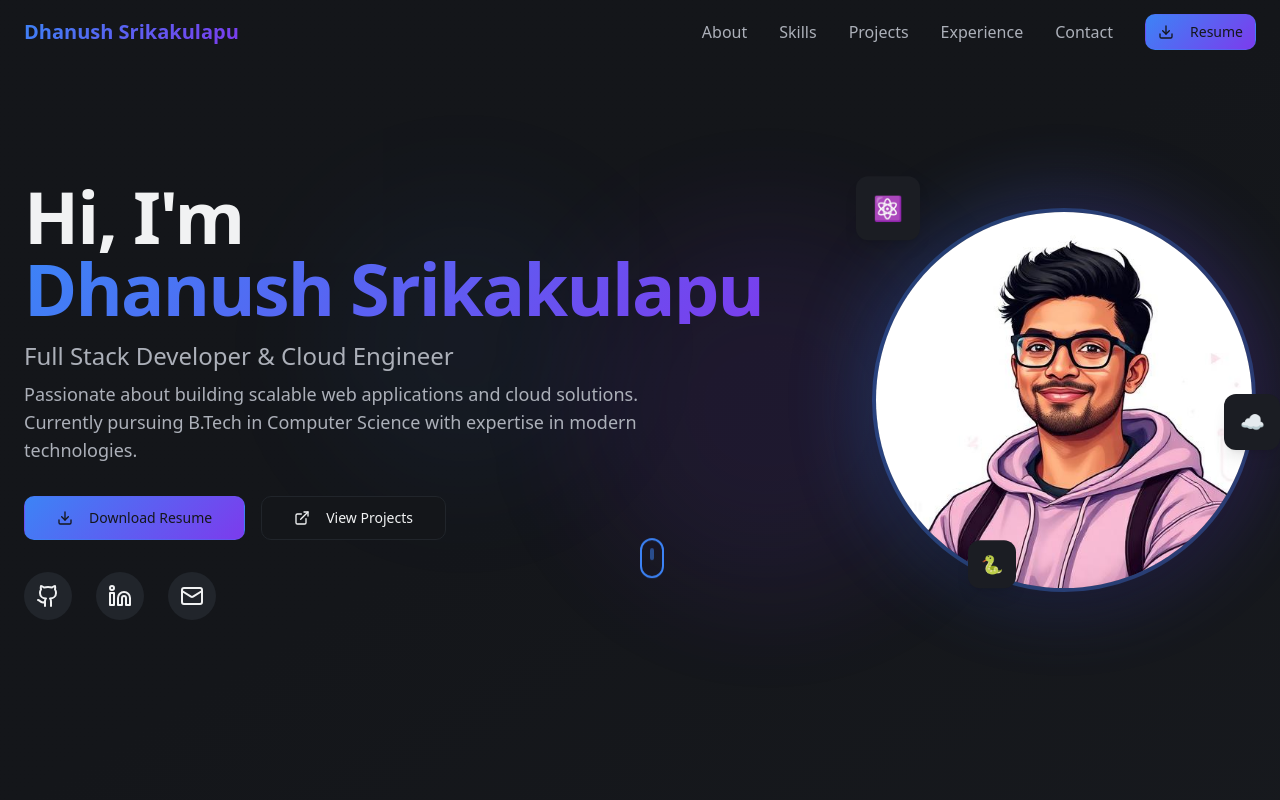
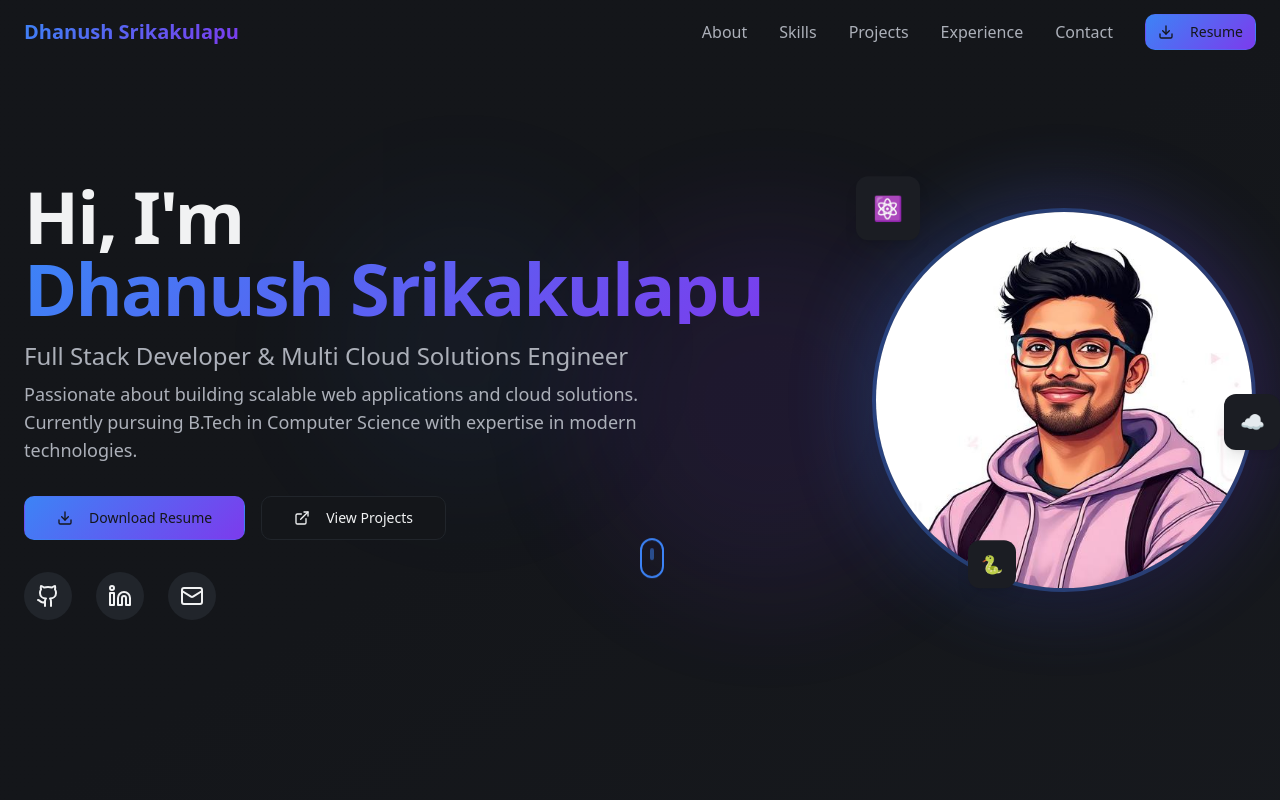
Before and after one commit to 22MH1A05L4/resume-stage, a React (Vite) app: page / in a window 1280 px wide. Shown: the top 800 px of the page. Built offline with nearby package versions, Linux system fonts and the light colour scheme.

Commit message:
Fix: Update job title in index.html
The job title in the `index.html` file was not updated correctly. This commit corrects the title and meta description to accurately reflect "Full Stack Developer & Multi Cloud Solutions Engineer".

```diff
--- a/src/components/Hero.tsx
+++ b/src/components/Hero.tsx
@@ -26,7 +26,7 @@ const Hero = () => {
 
               <div className="space-y-2">
                 <p className="text-xl md:text-2xl text-muted-foreground font-medium">
-                  Full Stack Developer & Cloud Engineer
+                  Full Stack Developer & Multi Cloud Solutions Engineer
                 </p>
                 <p className="text-lg text-muted-foreground max-w-2xl">
                   Passionate about building scalable web applications and cloud solutions.
```
